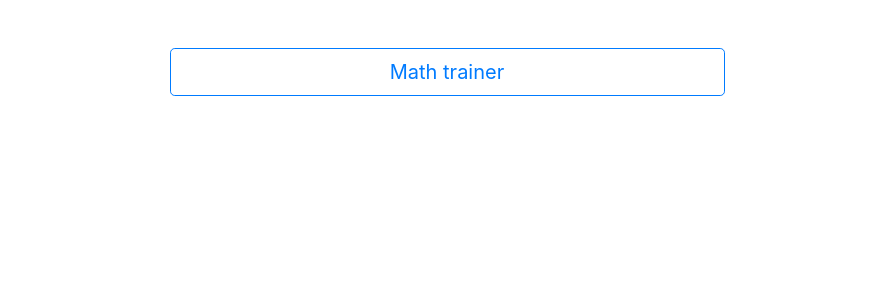
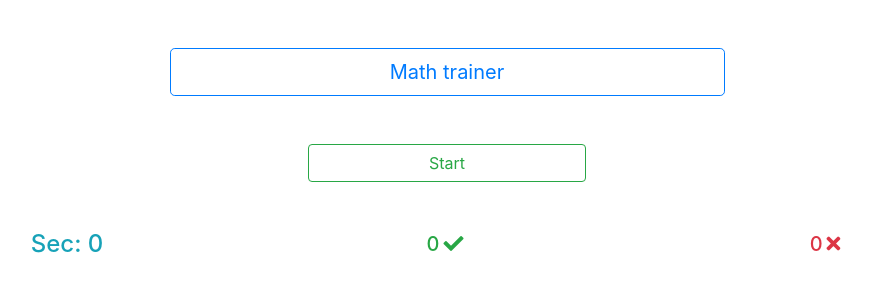
Before and after one commit to Benerous/react-math-trainer, a React (Create React App) app: page / in a window 1280 px wide. Both pictures are taken after a click on the button "Addition". Shown: the top 300 px of the page, without its empty margins (193-1064 px from the left). Built offline with nearby package versions, Linux system fonts and the light colour scheme.

Commit message:
Addition modul added

```diff
--- a/package.json
+++ b/package.json
@@ -3,10 +3,14 @@
   "version": "0.1.0",
   "private": true,
   "dependencies": {
+    "@fortawesome/fontawesome-svg-core": "^1.2.27",
+    "@fortawesome/free-solid-svg-icons": "^5.12.1",
+    "@fortawesome/react-fontawesome": "^0.1.9",
     "@testing-library/jest-dom": "^4.2.4",
     "@testing-library/react": "^9.5.0",
     "@testing-library/user-event": "^7.2.1",
     "bootstrap": "^4.4.1",
+    "fa-icons": "^0.2.0",
     "react": "^16.13.0",
     "react-dom": "^16.13.0",
     "react-scripts": "3.4.0"
--- a/public/index.html
+++ b/public/index.html
@@ -24,7 +24,8 @@
       work correctly both with client-side routing and a non-root public URL.
       Learn how to configure a non-root public URL by running `npm run build`.
     -->
-    <title>React App</title>
+    <link rel="stylesheet" href="https://use.fontawesome.com/releases/v5.8.2/css/all.css" integrity="">
+    <title>Math Trainer</title>
   </head>
   <body>
     <noscript>You need to enable JavaScript to run this app.</noscript>
--- a/src/App.js
+++ b/src/App.js
@@ -7,52 +7,143 @@ import Division from './components/Division';
 import 'bootstrap/dist/css/bootstrap.min.css';
 
 class App extends Component {
+  startTimer = this.startTimer.bind(this);
+  stopTimer = this.stopTimer.bind(this);
   state = {
-    step: "start"
+    step: "main",
+    time: 0,
+    correct: 0,
+    incorrect: 0,
+    isOn: false,
+    start: 0,
+    expression: "",
+    correctAnswer: 0,
+    answers : []
   };
 
   selectStep = (e) => {
+    this.stopTimer();
     this.setState({
-      step: e.target.value
+      step: e.target.value,
+      time: 0,
+      correct: 0,
+      incorrect: 0,
+      isOn: false,
+      start: 0,
+      expression: "",
+      correctAnswer: 0,
+      answers : []
     });
+  };
+
+  startMath() {
+    const { correct, incorrect } = this.state;
+    var firstVar = 0;
+    var secondVar = 0;
+    var min = 0;
+    var max = 0;
+    if (correct + incorrect <= 10) {
+      firstVar = Math.floor(Math.random() * (10 - 1) + 1);
+      secondVar = Math.floor(Math.random() * (10 - 1) + 1);
+      min = firstVar + secondVar - 3;
+      max = firstVar + secondVar + 3
+    } else if (correct + incorrect >= 10 && correct + incorrect <= 25) {
+      firstVar = Math.floor(Math.random() * (100 - 1) + 1);
+      secondVar = Math.floor(Math.random() * (100 - 1) + 1);
+      min = firstVar + secondVar - 15;
+      max = firstVar + secondVar + 15;
+    } else {
+      firstVar = Math.floor(Math.random() * (1000 - 1) + 1);
+      secondVar = Math.floor(Math.random() * (1000 - 1) + 1);
+      min = firstVar + secondVar - 50;
+      max = firstVar + secondVar + 50;
+    };
+    const temp = [];
+    while(temp.length < 4){
+      var r = Math.floor(Math.random() * (max - min + 1)) + min;
+      if(temp.indexOf(r) === -1) temp.push(r);
+    };
+    if (temp.indexOf(firstVar + secondVar) === -1) {
+      temp[Math.floor(Math.random() * (4 - 1) + 1)] = firstVar + secondVar;
+    };
+
+    this.setState({
+      isOn: true,
+      expression: "" + firstVar + " + " + secondVar + " = ?",
+      correctAnswer: firstVar + secondVar,
+      answers: temp
+    });
+  };
+
+  startTimer() {
+    this.startMath();
+    this.setState({
+      time: 0,
+      start: Date.now() - this.state.time,
+      correct: 0,
+      incorrect: 0
+    });
+    this.timer = setInterval(() => this.setState({
+      time: Math.floor((Date.now() - this.state.start)/1000)
+    }), 1000);
+  };
+
+  stopTimer() {
+    this.setState({isOn: false})
+    clearInterval(this.timer)
+  };
+
+  handleSubmit = (e) => {
+    const { correct, incorrect } = this.state;
+    e.preventDefault();
+    if (this.state.correctAnswer === e.target.value) {
+      this.setState({
+        correct: correct + 1
+      });
+    } else {
+      this.setState({
+        incorrect: incorrect + 1
+      });
+    };
+    this.startMath();
   };
 
   render() {
     switch (this.state.step) {
-      case "start":
+      case "main":
           return (
             <div className="container">
               <div className="text-center">
                 <button
                   onClick={this.selectStep}
-                  value="start"
-                  className="btn btn-lg btn-outline-primary my-5 w-50">
+                  value="main"
+                  className="btn btn-lg btn-primary my-5 w-50">
                   Math trainer
                 </button>
                 <br />
                 <button
-                  className="btn btn-outline-dark mx-auto my-2 w-25"
+                  className="btn btn-outline-success mx-auto my-2 w-50"
                   onClick={this.selectStep}
                   value="addition">
                   Addition
                 </button>
                 <br />
                 <button
-                  className="btn btn-outline-dark mx-auto my-2 w-25"
+                  className="btn btn-outline-info mx-auto my-2 w-50"
                   onClick={this.selectStep}
                   value="substraction">
                   Substraction
                 </button>
                 <br />
                 <button
-                  className="btn btn-outline-dark mx-auto my-2 w-25"
+                  className="btn btn-outline-warning mx-auto my-2 w-50"
                   onClick={this.selectStep}
                   value="multiply">
                   Multiply
                 </button>
                 <br />
                 <button
-                  className="btn btn-outline-dark mx-auto my-2 w-25"
+                  className="btn btn-outline-danger mx-auto my-2 w-50"
                   onClick={this.selectStep}
                   value="division">
                   Division
@@ -64,7 +155,17 @@ class App extends Component {
       case "addition":
           return (
             <Addition
+              isOn={this.state.isOn}
+              time={this.state.time}
+              expression={this.state.expression}
+              correctAnswer={this.state.correctAnswer}
+              answers={this.state.answers}
+              correct={this.state.correct}
+              incorrect={this.state.incorrect}
               selectStep={this.selectStep}
+              startTimer={this.startTimer}
+              stopTimer={this.stopTimer}
+              handleSubmit={this.handleSubmit}
             />
           )
       case "substraction":
--- a/src/components/Addition.js
+++ b/src/components/Addition.js
@@ -1,17 +1,77 @@
-import React, { Component } from 'react'
+import React, { Component } from 'react';
 
 export default class Addition extends Component {
     render() {
-        const { selectStep } = this.props;
+        const {
+            handleSubmit,
+            selectStep,
+            startTimer,
+            stopTimer,
+            time,
+            isOn,
+            expression,
+            answers,
+            correct,
+            incorrect} = this.props;
         return (
             <div className="container text-center">
                 <button
                     onClick={selectStep}
-                    value="start"
+                    value="main"
                     className="btn btn-lg btn-outline-primary my-5 w-50">
                     Math trainer
                 </button>
+                <br />
+                {isOn ? <button
+                            onClick={stopTimer}
+                            value="stop"
+                            className="btn btn-outline-danger mb-5 w-25">
+                            Stop
+                        </button>
+                        :
+                        <button
+                            onClick={startTimer}
+                            value="start"
+                            className="btn btn-outline-success mb-5 w-25">
+                            Start
+                        </button>
+                }
+                {isOn || expression === "" ?
+                <div className="row">
+                    <div className="col-4 text-info">
+                        <h4>Sec: {time}</h4>
+                    </div>
+                    <h5 className="col-4 text-success">
+                        {correct}<i className="m-1 fa fa-check" />
+                    </h5>
+                    <h5 className="col-4 text-danger">
+                        {incorrect}<i className="m-1 fa fa-times" />
+                    </h5>
+                    <h3 className="col-12 text-center text-dark my-5">{expression}</h3>
+                    <div className="col-12">
+                        <div class="list-group">
+                            {answers.map((item) =>
+                            <li class="list-group-item list-group-item-action" onClick={handleSubmit} value={item}>{item}</li>)}
+                        </div>
+                    </div>
+                </div>
+                :
+                <div className="row">
+                    <h3 className="col-3 text-primary">
+                        Result:
+                    </h3>
+                    <h4 className="col-3 text-info">
+                        {time}<i className="m-1 fa fa-clock" />
+                    </h4>
+                    <h4 className="col-3 text-success">
+                        {correct}<i className="m-1 fa fa-check" />
+                    </h4>
+                    <h4 className="col-3 text-danger">
+                        {incorrect}<i className="m-1 fa fa-times" />
+                    </h4>
+                </div>
+                }
             </div>
-        )
-    }
-}
+        );
+    };
+};
```
Also changed, not shown: 1 other file (tests, documents, lock files or other folders).
